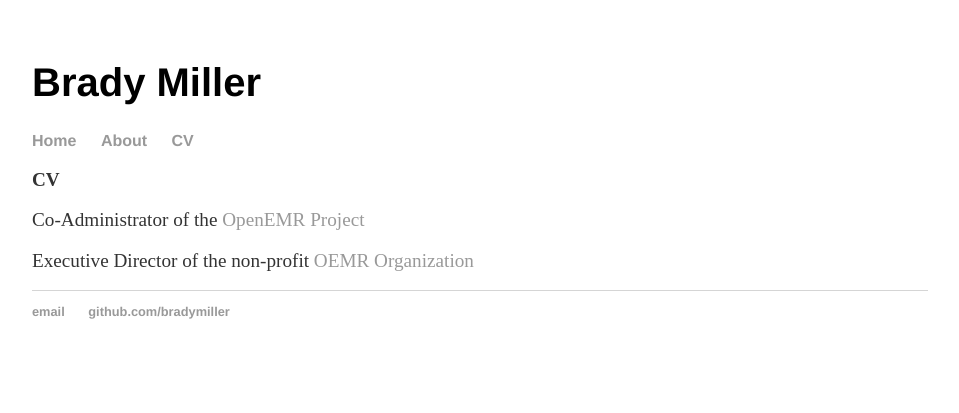
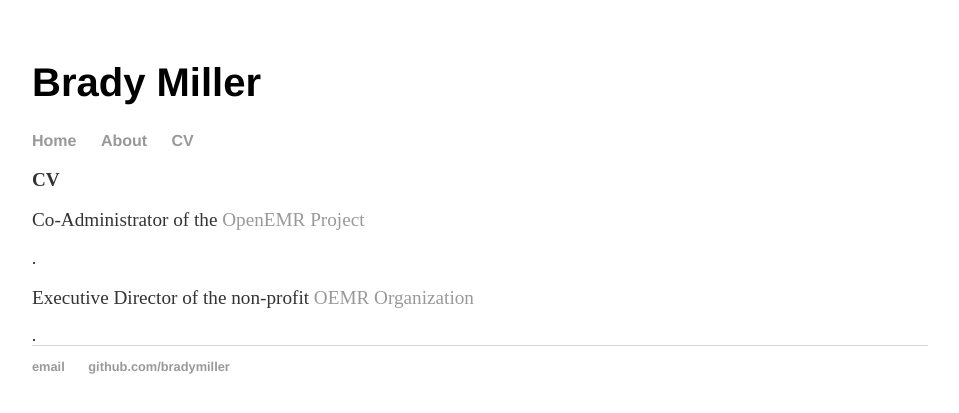
Before and after one commit to bradymiller/bradymiller.github.io, a Jekyll site: the page built from cv/index.html, in a window 1280 px wide. Shown: the top 413 px of the page, without its empty margins (160-1119 px from the left). Built offline with Jekyll 4.4.1, drawn with Linux system fonts in a browser that asks for light colours.

Commit message:
last touches

```diff
--- a/cv/index.html
+++ b/cv/index.html
@@ -4,6 +4,6 @@ title: Brady Miller
 ---
 <div>
   <p><b>CV</b></p>
-  <p>Co-Administrator of the <a href="http://www.open-emr.org">OpenEMR Project</a></p>
-  <p>Executive Director of the non-profit <a href="http://www.oemr.org">OEMR Organization</a></p>
+  <p>Co-Administrator of the <a href="http://www.open-emr.org">OpenEMR Project</a></p>.
+  <p>Executive Director of the non-profit <a href="http://www.oemr.org">OEMR Organization</a></p>.
 </div>
```
